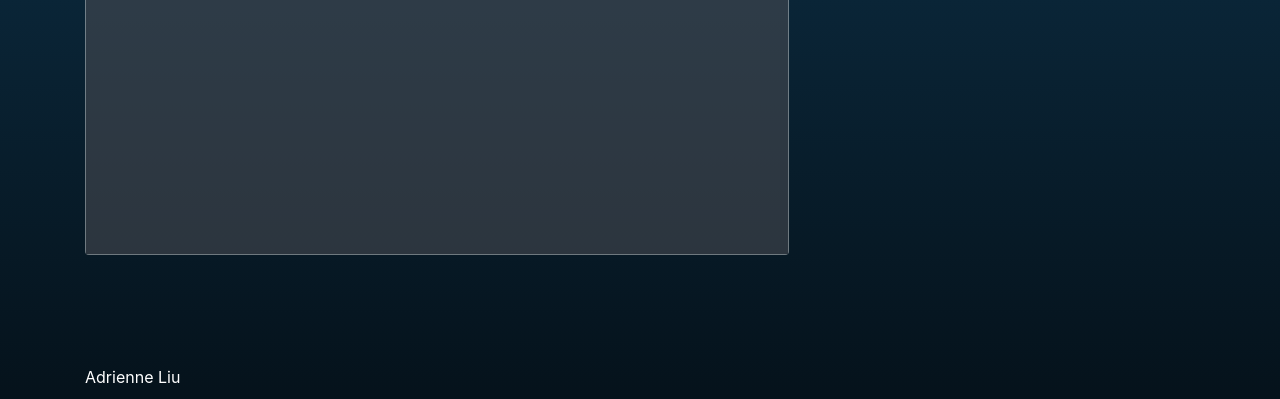
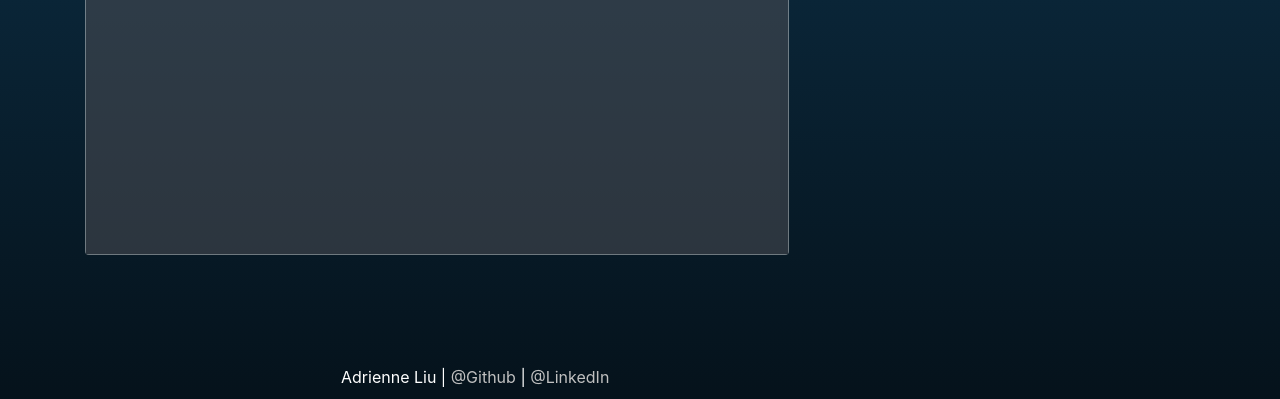
Before and after one commit to adrienneliu/Portfolio, a plain HTML site: page index.html in a window 1280 px wide. Shown: the part 401-800 px from the top of the page. Drawn offline with nearby package versions, Linux system fonts and the light colour scheme.

Commit message:
add links

```diff
--- a/assets/css/style.css
+++ b/assets/css/style.css
@@ -65,6 +65,7 @@ footer {
     position: fixed;
     margin-top: 2%;
     bottom: 10px;
+    padding-left: 20%;
 }
 
 .css-typing p {
--- a/index.html
+++ b/index.html
@@ -59,6 +59,7 @@
               <p >Adrienne Liu</p>
               <p>Aspiring Web Developer</p>
               <p>Baby Tech</p>
+
             </div>
           </div>
             </div>
@@ -360,7 +361,13 @@
         <!-- </div> -->
       </div>
 
-      <footer> Adrienne Liu</footer>
+      <footer>
+        Adrienne Liu |
+        <a href="https://github.com/adrienneliu/" target="_blank">@Github</a> |
+        <a href="https://www.linkedin.com/in/liu-adrienne/" target="_blank">@LinkedIn</a>
+
+
+      </footer>
     </div>
 
 
```
Also changed, not shown: 1 other file.
